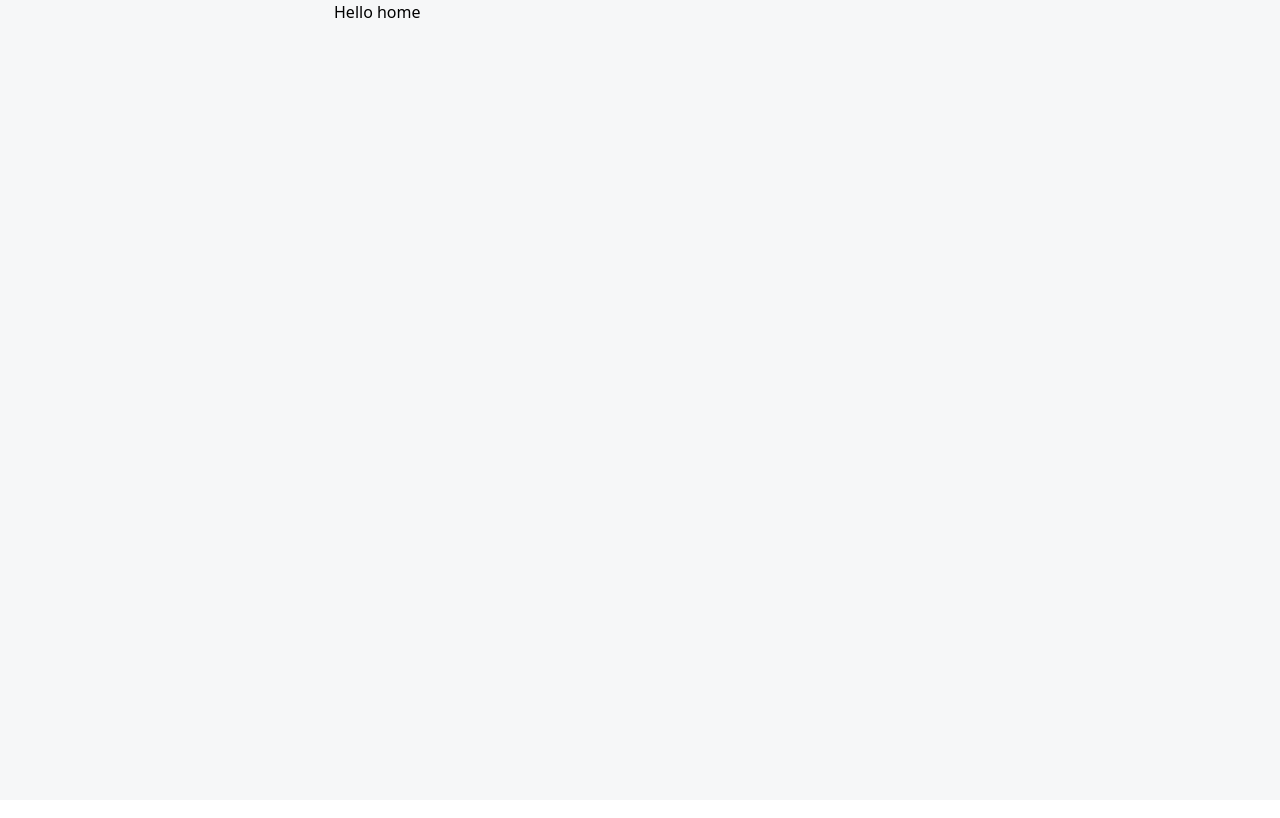
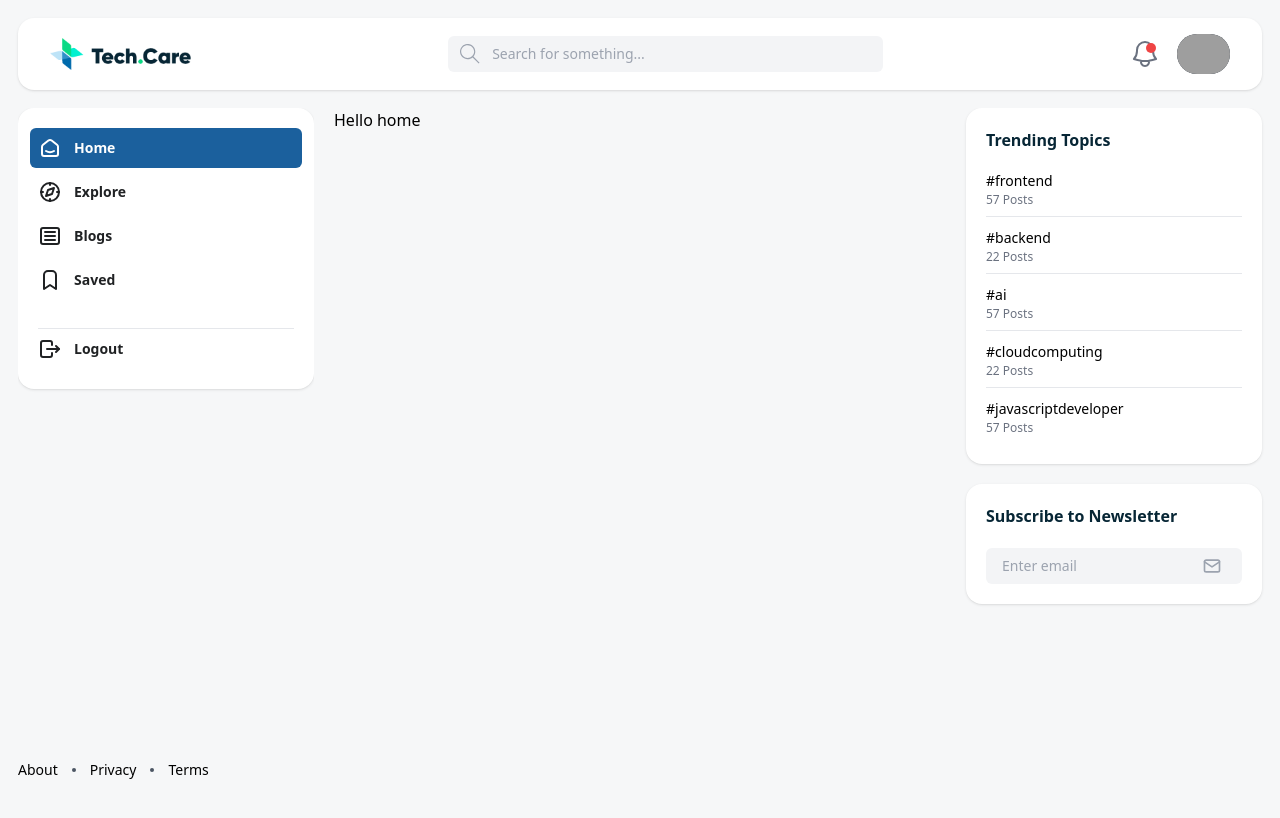
Before and after one commit to dDevAhmed/frontend_thecodechronicle_4.0, a React (Vite) app: page / in a window 1280 px wide. Shown: the top 818 px of the page. Built offline with nearby package versions, Linux system fonts and the light colour scheme; no server answers; grey boxes are pictures that could not be loaded.

Commit message:
layout returned

```diff
--- a/src/App.jsx
+++ b/src/App.jsx
@@ -2,6 +2,7 @@ import './App.css'
 import router from './routes/AppRoutes';
 import { RouterProvider } from 'react-router-dom';
 import { QueryClient, QueryClientProvider } from '@tanstack/react-query';
+import { AppProvider } from './contexts/AppContext';
 
 function App() {
 
@@ -9,9 +10,9 @@ function App() {
 
   return (
     <QueryClientProvider client={queryClient}>
-      {/* <AppProvider> */}
+      <AppProvider>
         <RouterProvider router={router} />
-      {/* </AppProvider> */}
+      </AppProvider>
     </QueryClientProvider>
   )
 }
--- a/src/components/modals/SignInModal.jsx
+++ b/src/components/modals/SignInModal.jsx
@@ -1,9 +1,11 @@
-import React, { useState, useContext } from 'react'
+import { useState, useContext } from 'react'
 import { useSignIn } from '../../services/auth/SignInService';
 import Modal from '../../ui/Modal'
 import AppContext from "../../contexts/AppContext";
 
 const SignInModal = () => {
+
+    // do the auth check before showing the sign modal
 
     const { showSignInModal, setShowSignInModal, } = useContext(AppContext);
 
--- a/src/components/story/StoriesList.jsx
+++ b/src/components/story/StoriesList.jsx
@@ -11,8 +11,8 @@ const StoriesList = () => {
     // filter data to fetch only feed, do in useStoriesHook
     // redo hasMore/fetchMoreStories logic
 
-    const { feed, hasMore, fetchMoreStories } = useContext(StoryContext);
-    const { data, isPending, isError } = useCategories()
+    // const { feed, hasMore, fetchMoreStories } = useContext(StoryContext);
+    // const { data, isPending, isError } = useCategories()
 
     return (
 
--- a/src/layout/Layout.jsx
+++ b/src/layout/Layout.jsx
@@ -1,15 +1,15 @@
-/* eslint-disable no-unused-vars */
 'use client'
 
 import { Outlet, useLocation, Link } from "react-router-dom";
 import { GoDotFill } from "react-icons/go";
-// import MobileDrawer from '../components/layout/MobileDrawer';
-// import Header from '../components/layout/Header';
-// import MobileNav from '../components/layout/MobileNav'
-// import Card from "../ui/Card";
-// import TrendingTopics from "../components/trendingtopics/TrendingTopics";
-// import SubscribeNewsletter from "../components/SubscribeNewsletter";
-// import DesktopNavigation from "../components/layout/DesktopNavigation";
+import MobileDrawer from '../components/layout/MobileDrawer';
+import SignInModal from "../components/modals/SignInModal";
+import Header from '../components/layout/Header';
+import MobileNav from '../components/layout/MobileNav'
+import Card from "../ui/Card";
+import TrendingTopics from "../components/trendingtopics/TrendingTopics";
+import SubscribeNewsletter from "../components/SubscribeNewsletter";
+import DesktopNavigation from "../components/layout/DesktopNavigation";
 
 export default function Layout() {
     const location = useLocation()
@@ -21,38 +21,39 @@ export default function Layout() {
 
     return (
         <div className='w-full'>
-            {/* mobile navigation */}
-            {/* <MobileDrawer /> */}
+            < MobileDrawer />
 
-            {/* <div className={`${isNewsOrBlogPage(location.pathname) && 'hidden md:flex'} sticky top-0 z-40`}>
+            <div className={`${isNewsOrBlogPage(location.pathname) && 'hidden md:flex'} sticky top-0 z-40`}>
                 <Header />
-            </div> */}
+            </div>
+
+            <SignInModal />
 
             <div className="flex gap-5 w-full items-start bg-brand-background-gray px-[1.125rem] md:grid md:grid-cols-3 lg:grid lg:grid-cols-4">
                 <aside className="sticky top-[6.75rem] hidden md:flex md:flex-col md:h-[80vh] overflow-y-auto gap-5 md:col-span-1 lg:col-span-1 shrink-0">
-                    {/* <Card classNames={'overflow-y-auto p-5 bg-white rounded-2xl flex flex-col gap-y-5'}>
+                    <Card classNames={'overflow-y-auto p-5 bg-white rounded-2xl flex flex-col gap-y-5'}>
                         <DesktopNavigation />
-                    </Card> */}
+                    </Card>
 
-                    {/* <div className="hidden md:block lg:hidden">
+                    <div className="hidden md:block lg:hidden">
                         <Card classNames={'overflow-y-auto p-5 bg-white rounded-2xl'}>
                             <TrendingTopics />
                         </Card>
-                    </div> */}
+                    </div>
 
-                    {/* <div className="hidden md:block lg:hidden">
+                    <div className="hidden md:block lg:hidden">
                         <Card classNames={'overflow-y-auto p-5 bg-white rounded-2xl'}>
                             <SubscribeNewsletter />
                         </Card>
-                    </div> */}
+                    </div>
 
-                    {/* <div className='fixed bottom-5 flex items-center gap-3'>
+                    <div className='fixed bottom-5 flex items-center gap-3'>
                         <Link to={''} className='text-sm'>About</Link>
                         <GoDotFill className='h-2 w-auto text-gray-600' />
                         <Link to={''} className='text-sm'>Privacy</Link>
                         <GoDotFill className='h-2 w-auto text-gray-600' />
                         <Link to={''} className='text-sm'>Terms</Link>
-                    </div> */}
+                    </div>
 
                     {/* medium screen  */}
                     {/* navigation, trending topics, weather */}
@@ -66,7 +67,7 @@ export default function Layout() {
                     <div className=""><Outlet /></div>
                 </main>
 
-                {/* <aside className="sticky top-[6.75rem] hidden w-full lg:col-span-1 shrink-0 lg:flex flex-col md:flex-row md:w-full md:gap-x-5 lg:flex-col gap-y-5">
+                <aside className="sticky top-[6.75rem] hidden w-full lg:col-span-1 shrink-0 lg:flex flex-col md:flex-row md:w-full md:gap-x-5 lg:flex-col gap-y-5">
                     <Card classNames={'overflow-y-auto p-5 bg-white rounded-2xl'}>
                         <TrendingTopics />
                     </Card>
@@ -74,12 +75,12 @@ export default function Layout() {
                     <Card classNames={'overflow-y-auto p-5 bg-white rounded-2xl'}>
                         <SubscribeNewsletter />
                     </Card>
-                </aside> */}
+                </aside>
             </div>
 
-            {/* <div className='fixed bottom-0 w-full md:hidden z-40'>
+            <div className='fixed bottom-0 w-full md:hidden z-40'>
                 <MobileNav />
-            </div> */}
+            </div>
         </div>
     )
 }
```
Also changed, not shown: NOTE.txt (added).
